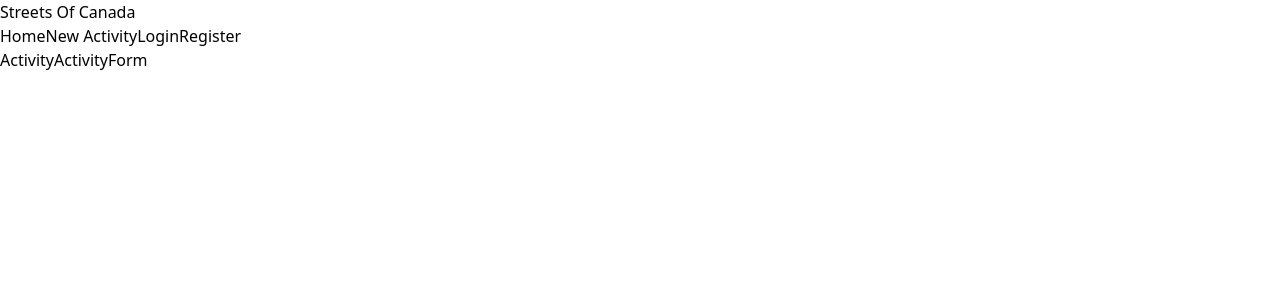
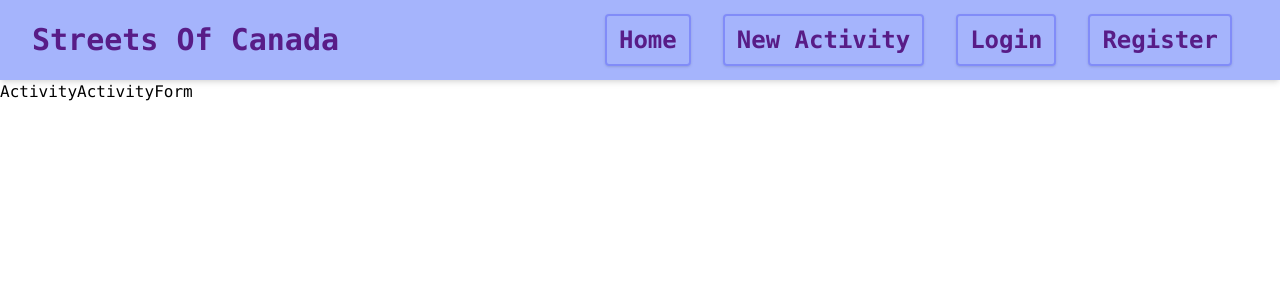
Before and after one commit to AndreiaCifoni/StreetsOfCanada, a React (Create React App) app in the folder FrontEnd/: page / in a window 1280 px wide. Shown: the top 300 px of the page. Built offline with nearby package versions, Linux system fonts and the light colour scheme.

Commit message:
NavBar style and in App.js

```diff
--- a/FrontEnd/src/components/App.js
+++ b/FrontEnd/src/components/App.js
@@ -4,10 +4,12 @@ import Activity from "./activities/Activity";
 import ActivityForm from "./activities/ActivityForm";
 import Home from "./Home";
 import UserForm from "./users/UserForm";
+import NavBar from "./NavBar";
 
 const App = () => {
   return (
-    <div>
+    <div className="font-mono">
+      <NavBar />
       <Routes>
         <Route path={"/"} element={<Home />} />
         <Route path={"/register"} element={<UserForm />} />
--- a/FrontEnd/src/components/Home.js
+++ b/FrontEnd/src/components/Home.js
@@ -1,15 +1,11 @@
 import React from "react";
-import NavBar from "./NavBar";
 import { Link } from "react-router-dom";
 
 const Home = () => {
   return (
     <div>
-      <NavBar />
-      <div>
-        <Link to="/activity">Activity</Link>
-        <Link to="/form">ActivityForm</Link>
-      </div>
+      <Link to="/activity">Activity</Link>
+      <Link to="/form">ActivityForm</Link>
     </div>
   );
 };
--- a/FrontEnd/src/components/NavBar.js
+++ b/FrontEnd/src/components/NavBar.js
@@ -1,15 +1,36 @@
 import React from "react";
 import { Link } from "react-router-dom";
+import "../index.css";
 
 const NavBar = () => {
   return (
-    <div>
-      <h1>Streets Of Canada</h1>
-      <div>
-        <Link to="/">Home</Link>
-        <Link to="/acivity">New Activity</Link>
-        <Link to="/login">Login</Link>
-        <Link to="/register">Register</Link>
+    <div className="bg-indigo-300 h-20 shadow-md flex justify-between font-bold text-purple-900">
+      <h1 className="my-auto ml-8 text-3xl ">Streets Of Canada</h1>
+      <div className="flex justify-end my-auto mr-8">
+        <Link
+          className="text-2xl py-2 px-3 mx-4 border-solid border-2 border-indigo-400 shadow hover:border-violet-500 hover:bg-violet-400 rounded"
+          to="/"
+        >
+          Home
+        </Link>
+        <Link
+          className="text-2xl py-2 px-3 mx-4 border-solid border-2 border-indigo-400 shadow hover:border-violet-500 hover:bg-violet-400 rounded"
+          to="/acivity"
+        >
+          New Activity
+        </Link>
+        <Link
+          className="text-2xl py-2 px-3 mx-4 border-solid border-2 border-indigo-400 shadow hover:border-violet-500 hover:bg-violet-400 rounded"
+          to="/login"
+        >
+          Login
+        </Link>
+        <Link
+          className="text-2xl py-2 px-3 mx-4 border-solid border-2 border-indigo-400 shadow hover:border-violet-500 hover:bg-violet-400 rounded"
+          to="/register"
+        >
+          Register
+        </Link>
       </div>
     </div>
   );
--- a/FrontEnd/src/components/activities/Activity.js
+++ b/FrontEnd/src/components/activities/Activity.js
@@ -36,7 +36,7 @@ const Activity = () => {
         <p className="">{activity.city.name}</p>
         <p className="">{activity.description}</p>
         <MapContainer
-          style={{ height: "300px" }}
+          style={{ width: "360px", height: "180px" }}
           center={[activity.latitude, activity.longitude]}
           zoom={13}
           scrollWheelZoom={false}
```
